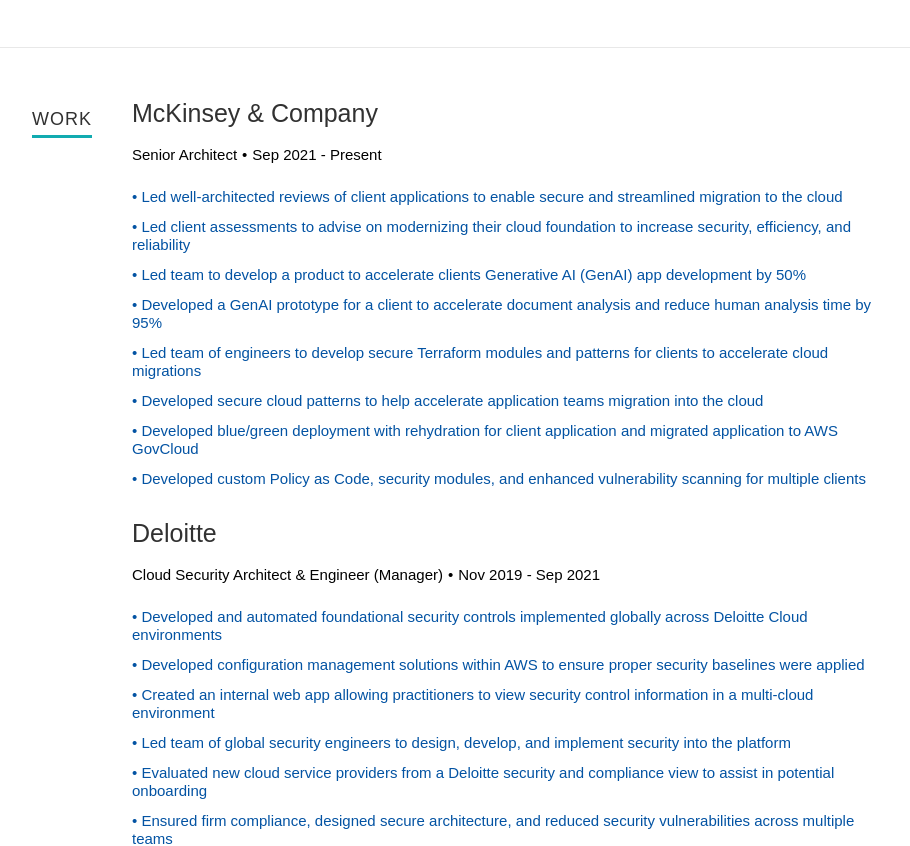
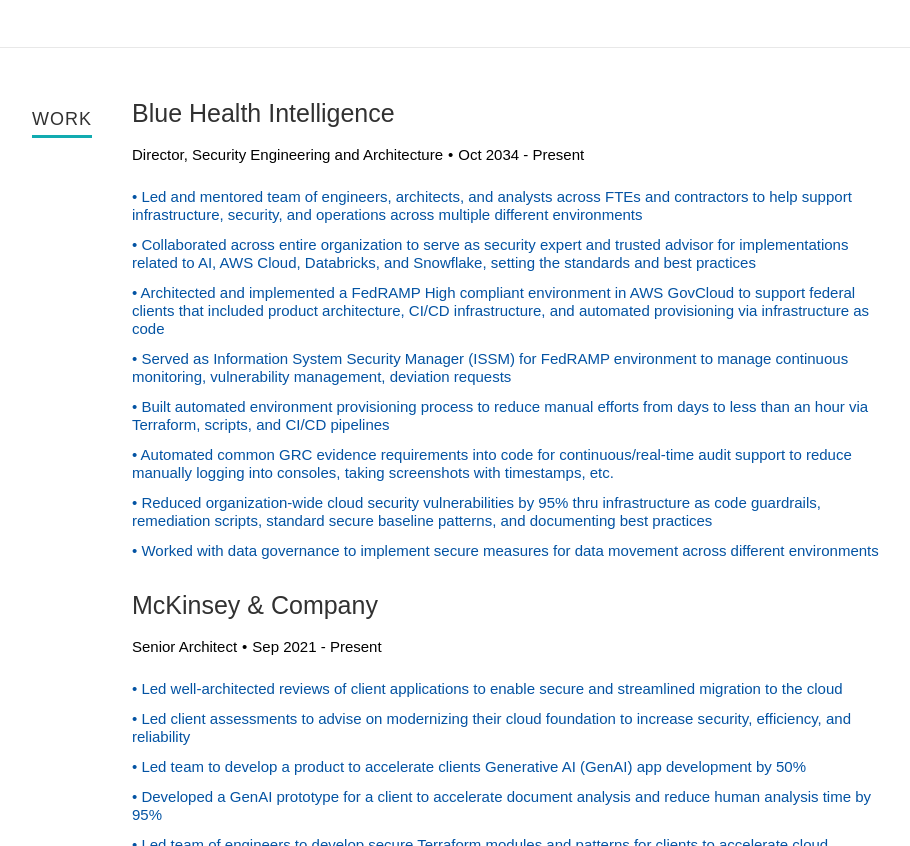
Before and after one commit to chrisndo/gatsby-christopher.do, a Gatsby site: page / in a window 1280 px wide. Shown: the part 1603-2449 px from the top of the page, without its empty margins (228-1138 px from the left). Built offline with nearby package versions, Linux system fonts and the light colour scheme; Gatsby itself is replaced by a stand-in of ours; a web font is replaced by a local one.

Commit message:
Update resume.js for BHI
BHI updates

```diff
--- a/resume.js
+++ b/resume.js
@@ -2,7 +2,7 @@
   resume: {
     title: 'Christopher.Do',
     author: 'Chris Do',
-    description: 'Senior Architect @ McKinsey & Co',
+    description: 'Security @ Blue Health Intelligence',
     about: 'Technology professional with a Masters degree and over 15 years of professional experience. Excels at adapting to new technologies in a constantly evolving tech space. Outstanding teamwork, leadership, and communication skills.  A technology generalist that works at the intersection of Cloud, Cybersecurity, and Generative AI. Thrives in a challenging, collaborative, fast-paced environment with a knack for finding solutions and completing objectives ahead of schedule.',
     contact: [
       'Chris Do',
@@ -23,6 +23,22 @@
       },
     ],
     work: [
+      {
+        employer: 'Blue Health Intelligence',
+        title: 'Director, Security Engineering and Architecture',
+        start_date: 'Oct 2034',
+        end_date: 'Present',
+        experience: [
+          'Led and mentored team of engineers, architects, and analysts across FTEs and contractors to help support infrastructure, security, and operations across multiple different environments',
+          'Collaborated across entire organization to serve as security expert and trusted advisor for implementations related to AI, AWS Cloud, Databricks, and Snowflake, setting the standards and best practices',
+          'Architected and implemented a FedRAMP High compliant environment in AWS GovCloud to support federal clients that included product architecture, CI/CD infrastructure, and automated provisioning via infrastructure as code',
+          'Served as Information System Security Manager (ISSM) for FedRAMP environment to manage continuous monitoring, vulnerability management, deviation requests',
+          'Built automated environment provisioning process to reduce manual efforts from days to less than an hour via Terraform, scripts, and CI/CD pipelines',
+          'Automated common GRC evidence requirements into code for continuous/real-time audit support to reduce manually logging into consoles, taking screenshots with timestamps, etc.',
+          'Reduced organization-wide cloud security vulnerabilities by 95% thru infrastructure as code guardrails, remediation scripts, standard secure baseline patterns, and documenting best practices',
+          'Worked with data governance to implement secure measures for data movement across different environments'
+        ]
+      },
       {
         employer: 'McKinsey & Company',
         title: 'Senior Architect',
```
